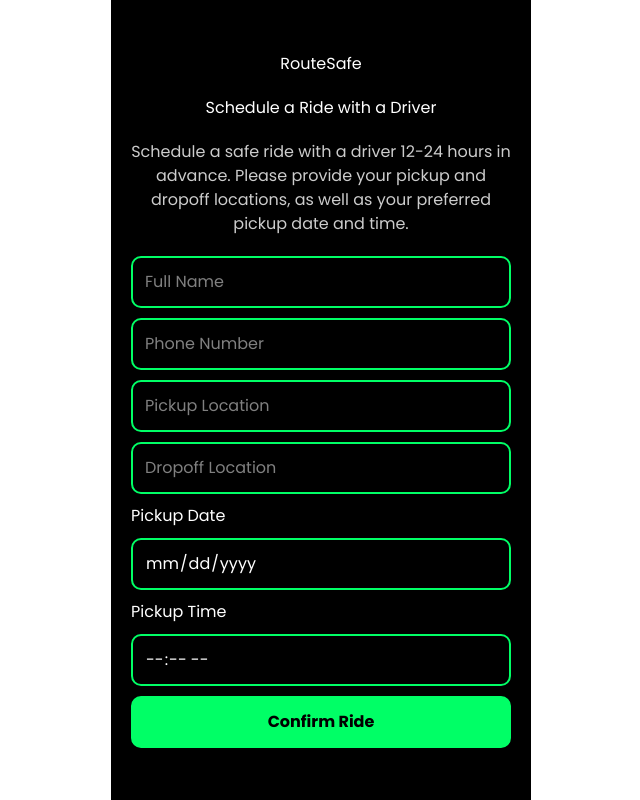
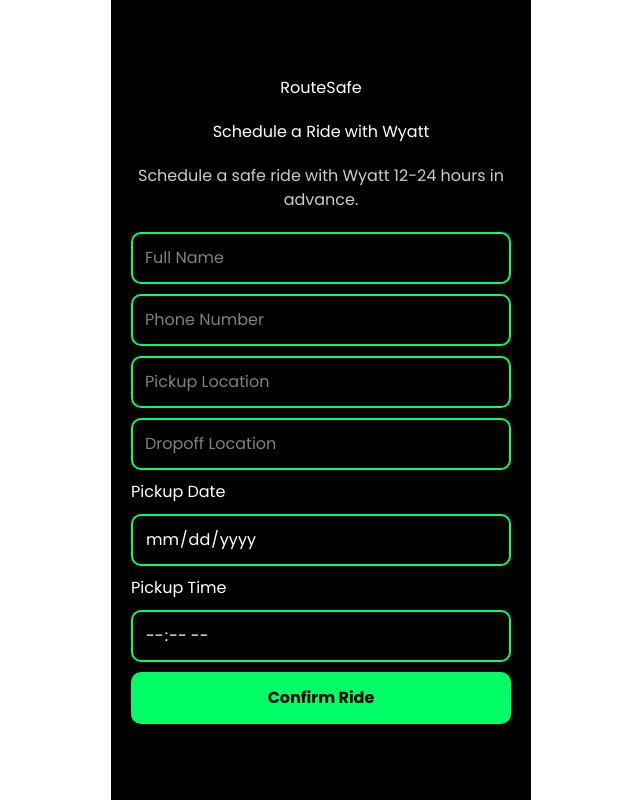
Before and after one commit to gman1337lol/routesafe, a Next.js app: page /schedule in a window 1280 px wide. Shown: the whole page, without its empty margins (319-959 px from the left). Built offline with nearby package versions, Linux system fonts and the light colour scheme; no server answers.

Commit message:
data protection, spam protection, ux upgraded

```diff
--- a/app/schedule/page.tsx
+++ b/app/schedule/page.tsx
@@ -21,6 +21,7 @@ export default function Page() {
     borderRadius: 10,
     fontWeight: "bold",
     cursor: "pointer",
+    opacity: 1,
   };
 
   const [formData, setFormData] = useState({
@@ -33,9 +34,32 @@ export default function Page() {
   });
 
   const [submitted, setSubmitted] = useState(false);
+  const [loading, setLoading] = useState(false);
 
   async function handleSubmit(e: React.FormEvent<HTMLFormElement>) {
     e.preventDefault();
+
+    // 🧠 1. BLOCK EMPTY SUBMISSIONS
+    if (
+      !formData.fullName ||
+      !formData.phone ||
+      !formData.pickupLocation ||
+      !formData.dropoffLocation ||
+      !formData.pickupDate ||
+      !formData.pickupTime
+    ) {
+      alert("Please fill out all fields.");
+      return;
+    }
+
+    // ⏱️ 2. ANTI-SPAM (1 minute cooldown)
+    const lastSubmit = localStorage.getItem("lastSubmitTime");
+    if (lastSubmit && Date.now() - Number(lastSubmit) < 60000) {
+      alert("Please wait 1 minute before submitting again.");
+      return;
+    }
+
+    setLoading(true);
 
     const { error } = await supabase.from("rides").insert([
       {
@@ -48,11 +72,15 @@ export default function Page() {
       },
     ]);
 
+    setLoading(false);
+
     if (error) {
       alert(error.message);
       console.log(error);
       return;
     }
+
+    localStorage.setItem("lastSubmitTime", Date.now().toString());
 
     setSubmitted(true);
 
@@ -85,18 +113,10 @@ export default function Page() {
     >
       <h1>RouteSafe</h1>
 
-      <h2>Schedule a Ride with a Driver</h2>
+      <h2>Schedule a Ride with Wyatt</h2>
 
-      <p
-        style={{
-          maxWidth: 400,
-          textAlign: "center",
-          color: "#ccc",
-        }}
-      >
-        Schedule a safe ride with a driver 12-24 hours in advance. Please provide
-        your pickup and dropoff locations, as well as your preferred pickup
-        date and time.
+      <p style={{ maxWidth: 400, textAlign: "center", color: "#ccc" }}>
+        Schedule a safe ride with Wyatt 12-24 hours in advance.
       </p>
 
       <form
@@ -164,8 +184,8 @@ export default function Page() {
           style={inputStyle}
         />
 
-        <button type="submit" style={buttonStyle}>
-          Confirm Ride
+        <button type="submit" style={buttonStyle} disabled={loading}>
+          {loading ? "Submitting..." : "Confirm Ride"}
         </button>
       </form>
 
```
